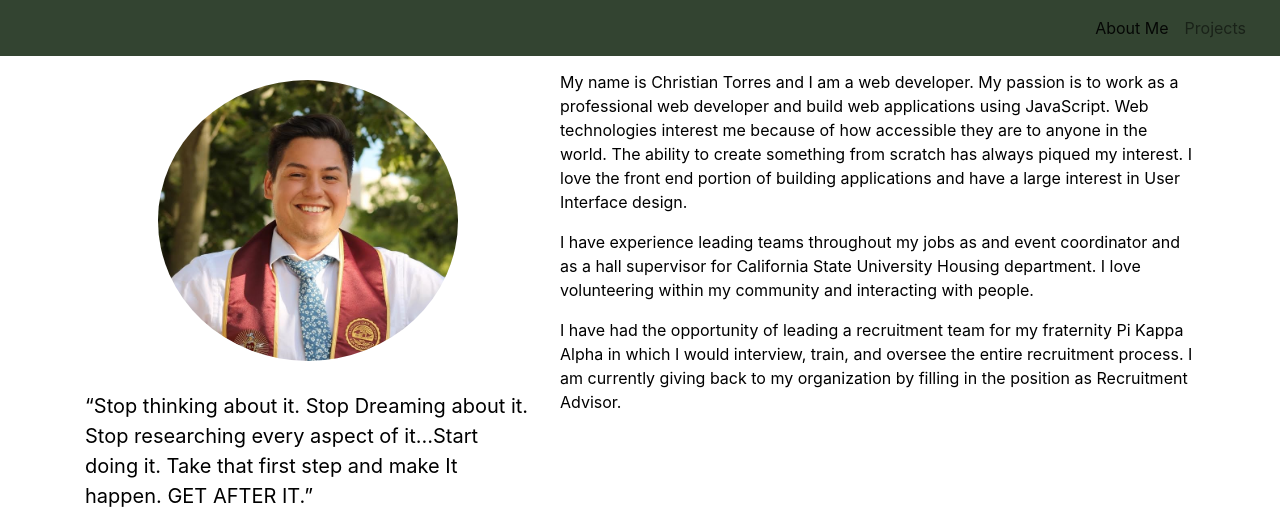
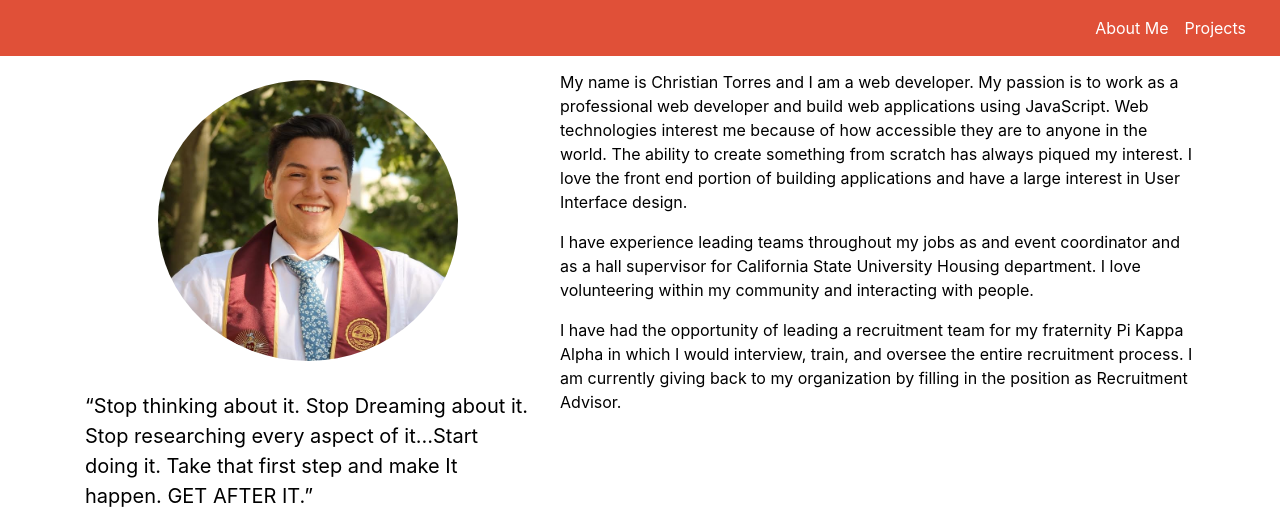
Before and after one commit to SlickChris95/ChrisPortfolio, a plain HTML site: page index.html in a window 1280 px wide. Shown: the top 508 px of the page. Drawn offline with nearby package versions, Linux system fonts and the light colour scheme; a script that the page names is missing.

Commit message:
updated navbar color scheme

```diff
--- a/index.html
+++ b/index.html
@@ -36,7 +36,7 @@
     <div class="collapse navbar-collapse custom-toggler" id="navbarNav">
       <ul class="navbar-nav ml-auto">
         <li class="nav-item active">
-          <a class="nav-link custom-nav-item navigation-text" href="#about">About Me<span class="sr-only">(current)</span></a>
+          <a id="test" class="nav-link custom-nav-item navigation-text" href="#about">About Me<span class="sr-only">(current)</span></a>
         </li>
         <li class="nav-item custom-nav-item navigation-text" style="margin-right:10px;">
           <a class="nav-link" href="#project">Projects</a>
--- a/sass/custom.scss
+++ b/sass/custom.scss
@@ -8,6 +8,7 @@ $primary: #334431;
 /*
 ***  Bootstrap custom styling
 */
+
 .navigation-text {
   color: white;
 }
@@ -21,7 +22,7 @@ $primary: #334431;
 /* change the background color */
 .navbar-custom {
     // background-color:#e4f1fe;
-    background-color: $primary;
+    background-color: $secondary;
 }
 
 /* change the brand and text color */
--- a/sass/styles.scss
+++ b/sass/styles.scss
@@ -12,7 +12,12 @@ $primary: #334431;
   color: black;
 }
 
-
+nav .navbar-nav li a{
+  color: white !important;
+  }
+  .navbar-light .navbar-nav .nav-link {
+      color: red;
+  }
 
 #skills {
   margin: 120px 0px 60px 0px;
```
Also changed, not shown: css/custom.css, css/styles.css.
